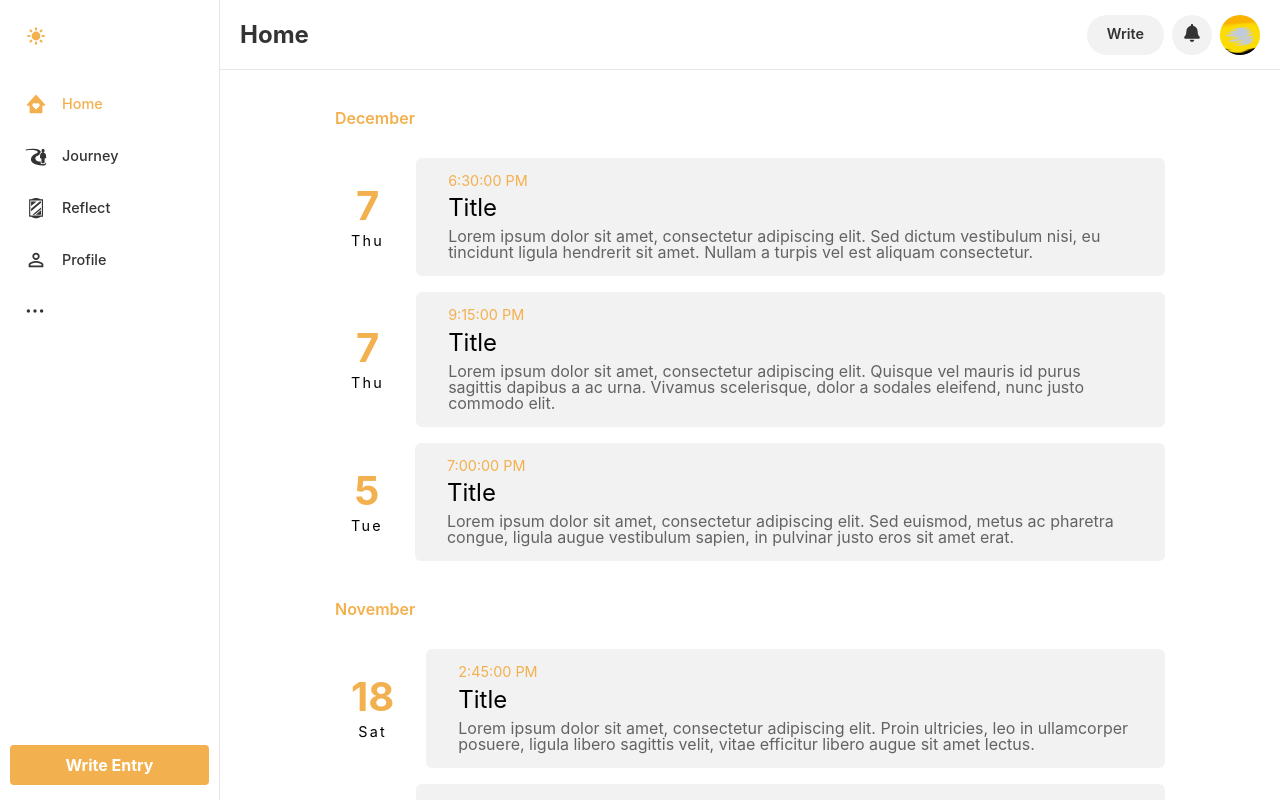
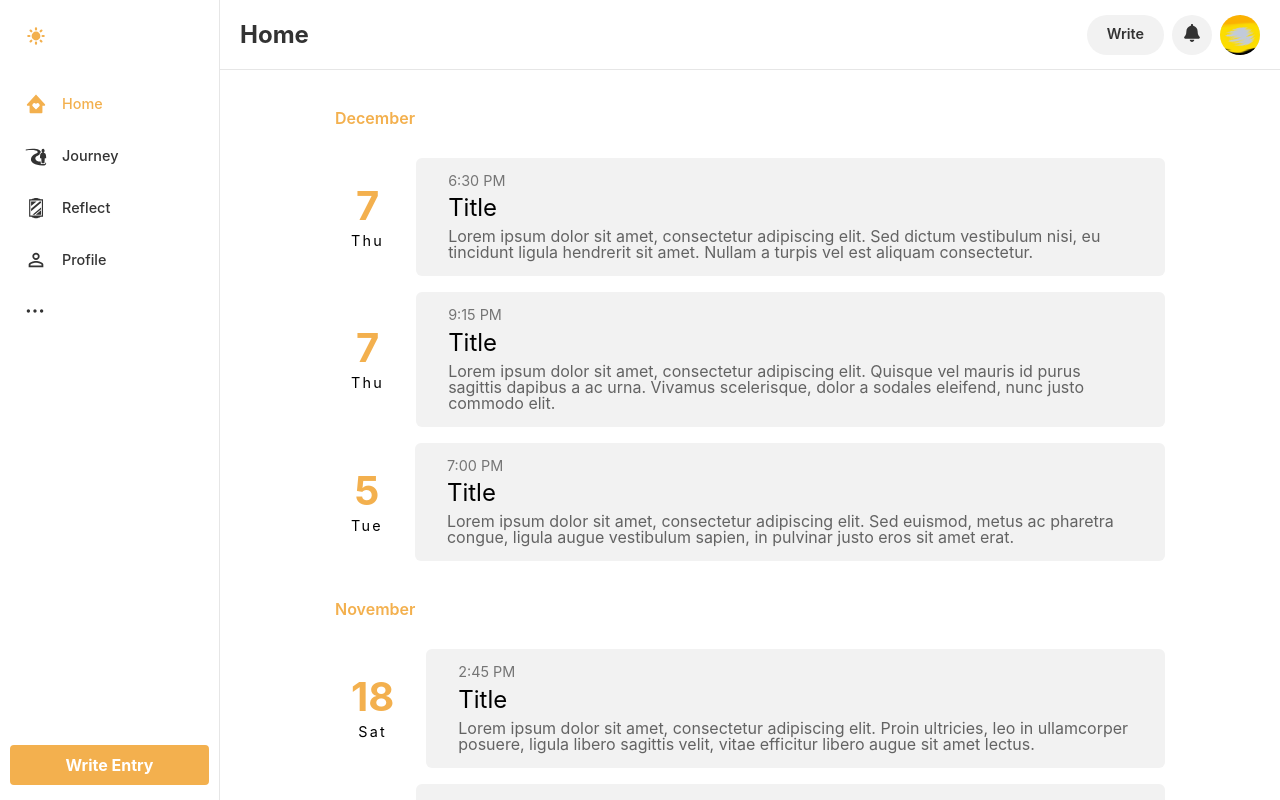
Before and after one commit to EstefanHu/helios, a Next.js app: page /home in a window 1280 px wide. Built offline with nearby package versions, Linux system fonts and the light colour scheme.

Commit message:
fix time format

```diff
--- a/src/app/(app)/home/EntryListItem.jsx
+++ b/src/app/(app)/home/EntryListItem.jsx
@@ -12,7 +12,12 @@ export default function EntryListItem({ entry }) {
       </div>
       <div className={styles.entryDayList}>
         <div className={styles.entryListItem}>
-          <p className={styles.entryListItemTime}>{entry.creationDateTime.toLocaleTimeString('en-US')}</p>
+          <p className={styles.entryListItemTime}>
+            {Intl.DateTimeFormat('en', { hour: 'numeric', minute: 'numeric', hour12: true }).format(
+              entry.creationDateTime
+            )}
+          </p>
+
           <h2 className={styles.entryListItemTitle}>{entry.title}</h2>
           <p className={styles.entryListItemBody}>{entry.body}</p>
         </div>
--- a/src/app/(app)/home/home.module.scss
+++ b/src/app/(app)/home/home.module.scss
@@ -63,6 +63,6 @@
 }
 
 .entryListItemTime {
-    color: var(--accent);
+    color: var(--textSecondary);
     font-size: 0.9rem;
 }
```
